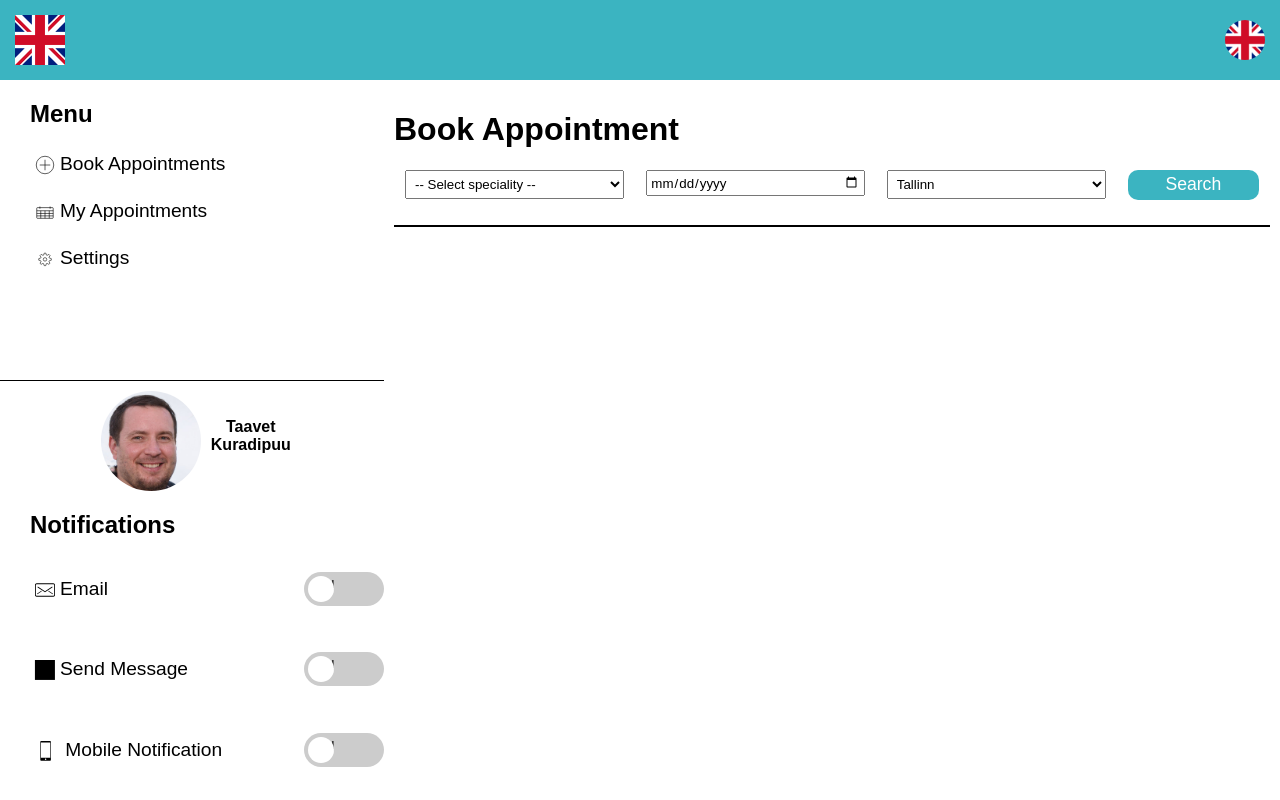
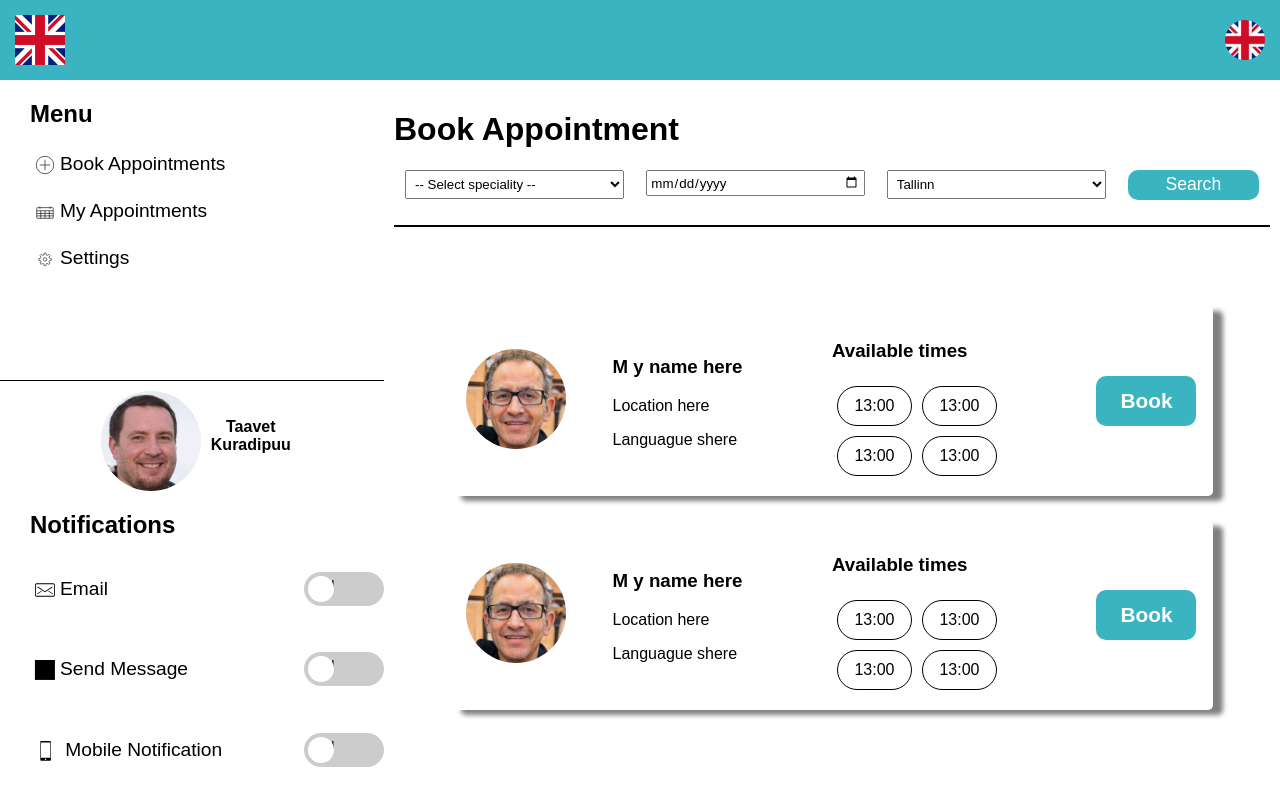
Before and after one commit to rrorrolfo/doc_booking, a React (Create React App) app: page / in a window 1280 px wide. Built offline with nearby package versions, Linux system fonts and the light colour scheme.

Commit message:
Created and styled component for doctors results

```diff
--- a/src/App.js
+++ b/src/App.js
@@ -4,6 +4,7 @@ import Header from "./components/Header";
 import Nav from "./components/Nav";
 import Dashboard from "./components/Dashboard";
 import Filters from "./components/Fiters";
+import DoctorResults from "./components/results/DoctorResults";
 
 
 class App extends Component {
@@ -15,7 +16,7 @@ class App extends Component {
           <Nav />
           <Filters />
           <Dashboard />
-
+          <DoctorResults />
         </div>
 
       </div>
--- /dev/null
+++ b/src/components/results/AvailableDoctor.js
@@ -0,0 +1,35 @@
+import React from "react";
+import "../../styles/availabledoctor.css";
+import doc2 from "../../assets/doc2.jpeg";
+
+const AvailableDoctor = () => {
+    return(
+        <div className="available_doctor">
+
+            <div className="img_container">
+                <img className="doc_img" src={ doc2 } alt="doc2"/>
+            </div>
+
+            <div className="doctor_data">
+                <h3>M y name here</h3>
+                <p>Location here</p>
+                <p>Languague shere</p>
+            </div>
+
+            <div className="availability">
+                <h3>Available times</h3>
+                <p className="available_time">13:00</p>
+                <p className="available_time">13:00</p>
+                <p className="available_time">13:00</p>
+                <p className="available_time">13:00</p>
+            </div>
+
+            <div>
+                <button className="book">Book</button>
+            </div>
+
+        </div>
+    )
+}
+
+export default AvailableDoctor;
--- /dev/null
+++ b/src/components/results/DoctorResults.js
@@ -0,0 +1,14 @@
+import React from "react";
+import AvailableDoctor from "./AvailableDoctor";
+import "../../styles/doctorResults.css";
+
+const DoctorResults = () => {
+    return(
+        <div className="DoctorResults">
+            <AvailableDoctor />
+            <AvailableDoctor />
+        </div>
+    )
+}
+
+export default DoctorResults;
--- /dev/null
+++ b/src/styles/availabledoctor.css
@@ -0,0 +1,47 @@
+.available_doctor {
+    display: flex;
+    width: 85%;
+    padding: 15px;
+    margin: 0 auto 25px;
+    border-radius: 5px;
+    align-items: center;
+    box-shadow: 10px 5px 5px grey;
+}
+
+.doc_img {
+    width: 100px;
+    height: 100px;
+    border-radius: 50%;
+}
+
+.available_time {
+    display: inline-block;
+    border-radius: 20px;
+    border: 1px solid black;
+    padding: 10px;
+    width: 75px;
+    text-align: center;
+    margin: 5px;
+}
+
+.book {
+    height: 50px;
+    font-size: 1.3rem;
+    background-color: #3BB4C1;
+    border: none;
+    color: white;
+    border-radius: 10px;
+    width: 100px;
+    margin-left: 45px;
+    font-weight: 700;
+}
+
+.img_container {
+    flex-basis: 20%;
+
+}
+
+.doctor_data,
+.availability {
+    flex-basis: 30%
+}
--- /dev/null
+++ b/src/styles/doctorResults.css
@@ -0,0 +1,3 @@
+.DoctorResults {
+    margin-top: -75px;
+}
```
Also changed, not shown: src/assets/doc2.jpeg (added).
